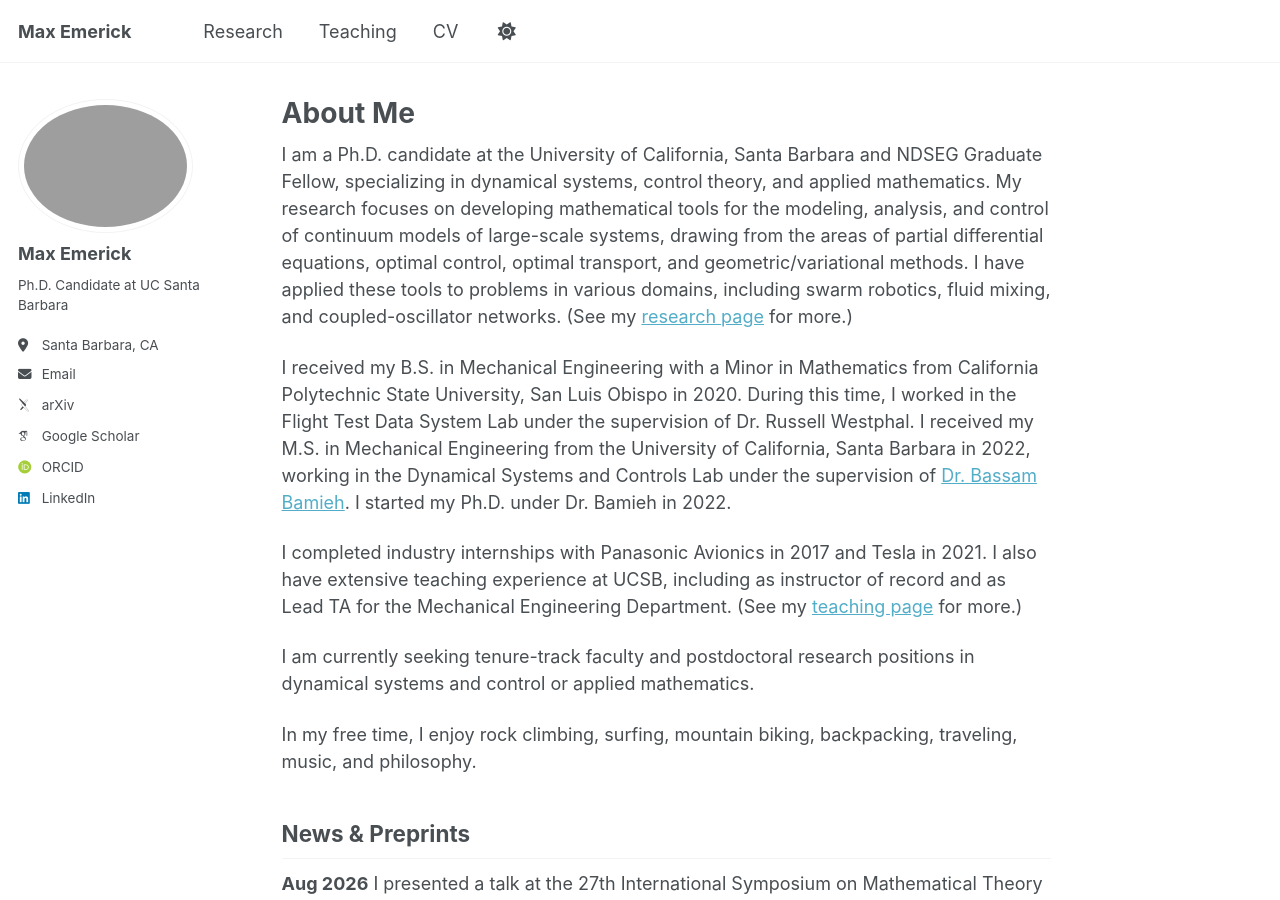
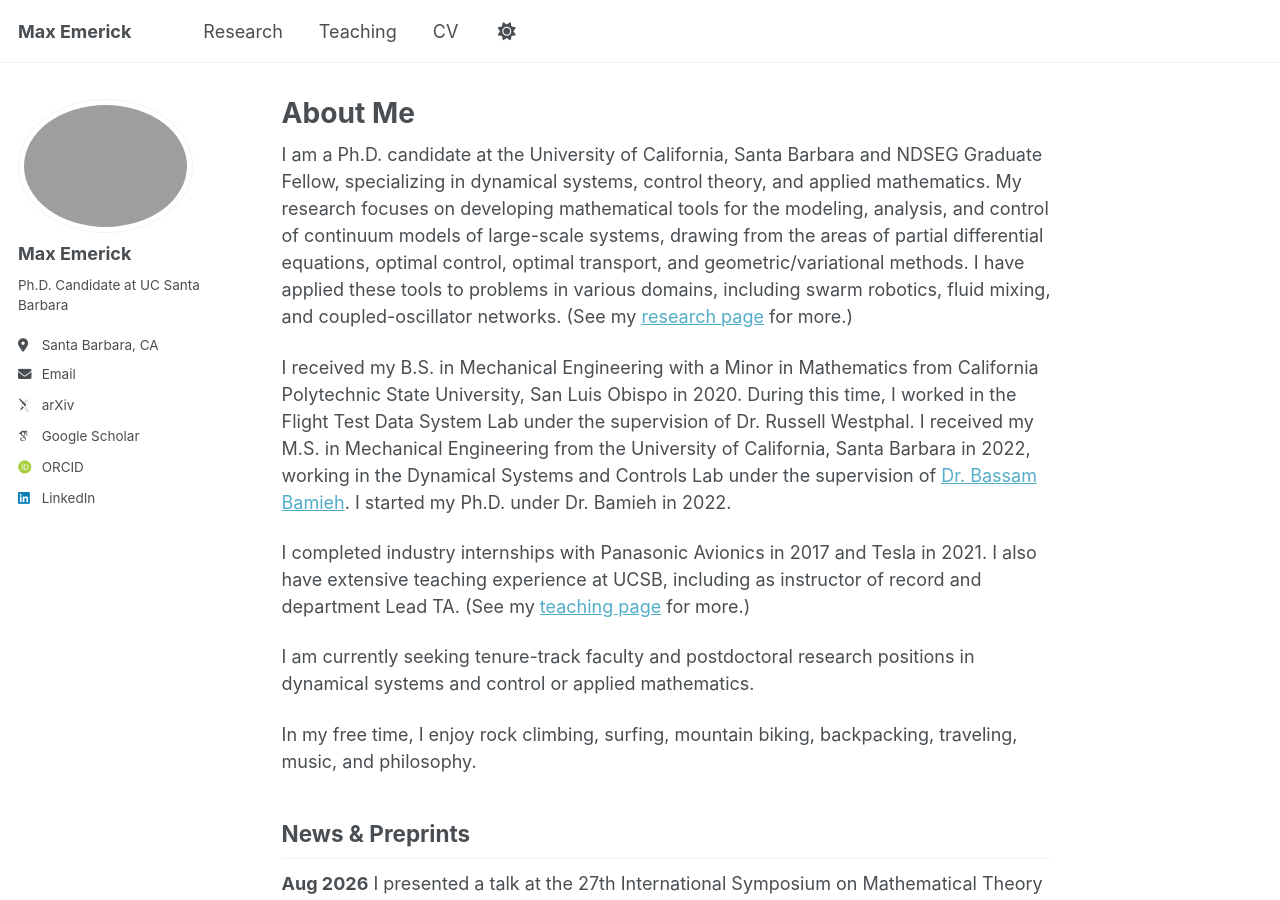
Before and after one commit to maxemerick/maxemerick.github.io, a Jekyll site: the page built from _pages/about.md, in a window 1280 px wide and 900 px high. Built offline with Jekyll 4.4.1, drawn with Linux system fonts in a browser that asks for light colours; some web fonts are replaced.

Commit message:
Update about.md

```diff
--- a/_pages/about.md
+++ b/_pages/about.md
@@ -11,7 +11,7 @@ I am a Ph.D. candidate at the University of California, Santa Barbara and NDSEG
 
 I received my B.S. in Mechanical Engineering with a Minor in Mathematics from California Polytechnic State University, San Luis Obispo in 2020. During this time, I worked in the Flight Test Data System Lab under the supervision of Dr. Russell Westphal. I received my M.S. in Mechanical Engineering from the University of California, Santa Barbara in 2022, working in the Dynamical Systems and Controls Lab under the supervision of [Dr. Bassam Bamieh](https://sites.engineering.ucsb.edu/~bamieh/). I started my Ph.D. under Dr. Bamieh in 2022.
 
-I completed industry internships with Panasonic Avionics in 2017 and Tesla in 2021. I also have extensive teaching experience at UCSB, including as instructor of record and as Lead TA for the Mechanical Engineering Department. (See my [teaching page](/teaching/) for more.)
+I completed industry internships with Panasonic Avionics in 2017 and Tesla in 2021. I also have extensive teaching experience at UCSB, including as instructor of record and department Lead TA. (See my [teaching page](/teaching/) for more.)
 
 I am currently seeking tenure-track faculty and postdoctoral research positions in dynamical systems and control or applied mathematics.
 
```
